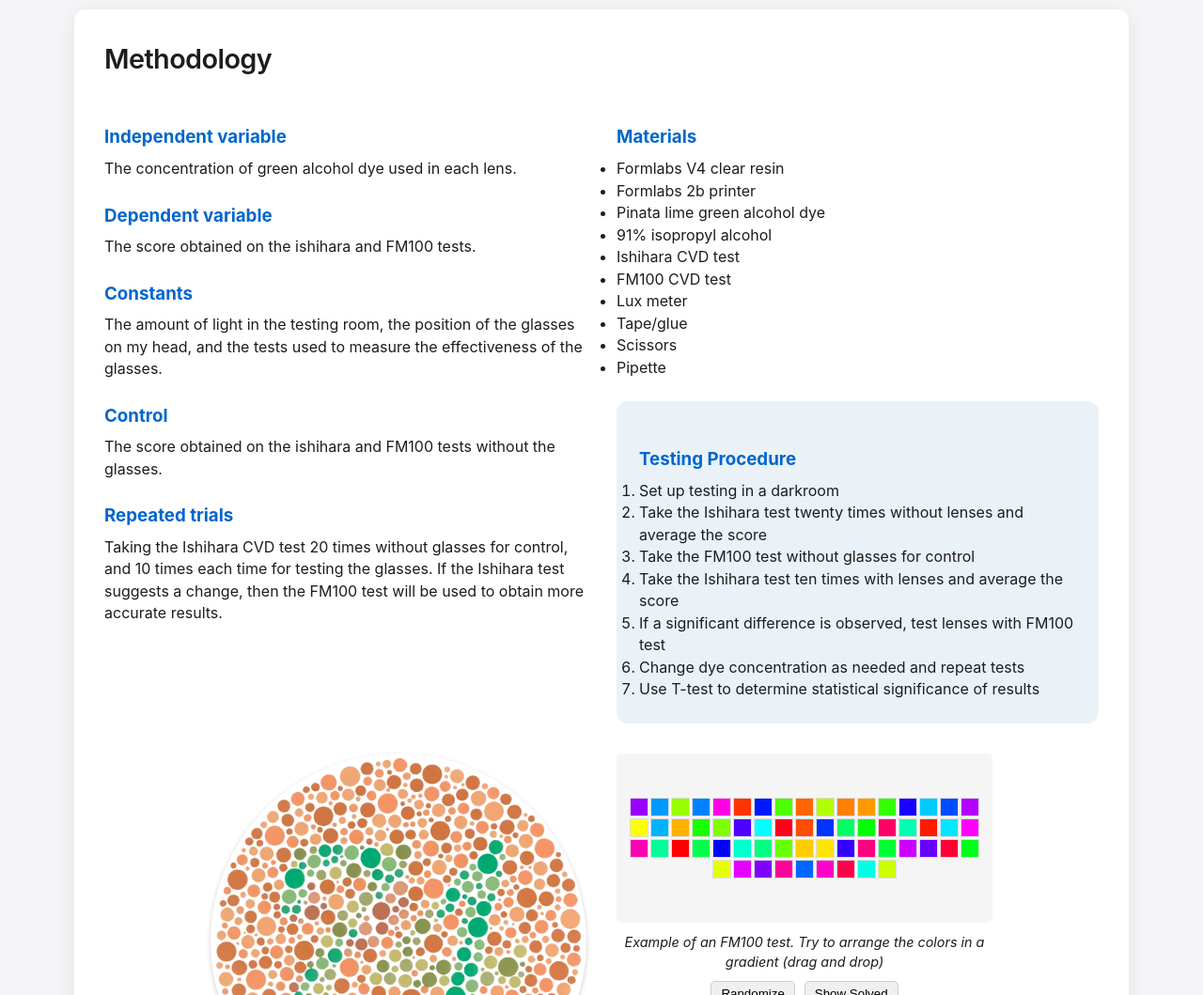
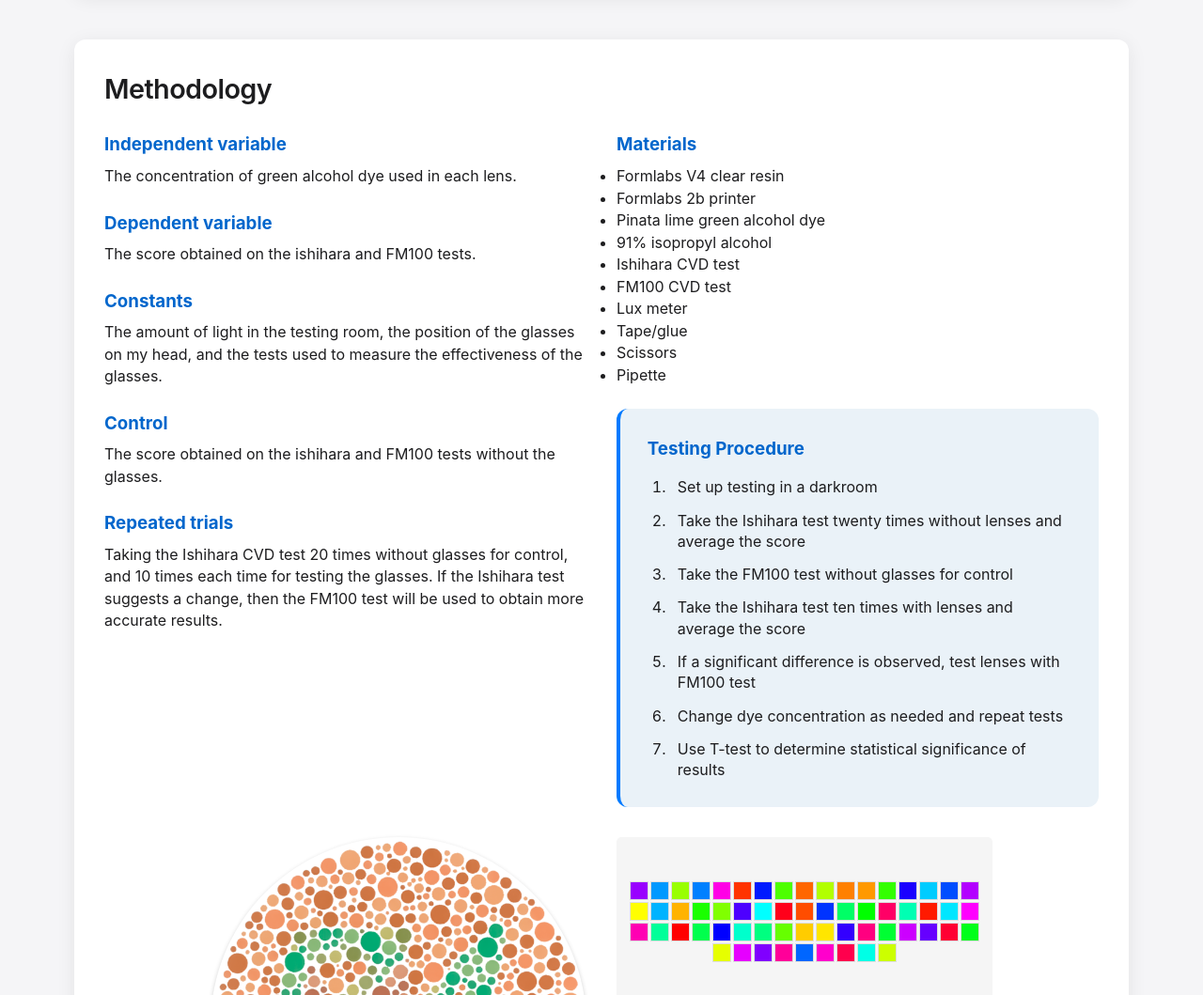
Before and after one commit to tarushvkodes/interactivesymposter, a plain HTML site: page index.html in a window 1280 px wide. Shown: the part 1540-2599 px from the top of the page at 94% size. Drawn offline with nearby package versions, Linux system fonts and the light colour scheme; animation ran at ten frames a second.

Commit message:
refactor: enhance two-column layout styles and improve interactive element design

```diff
--- a/css/styles.css
+++ b/css/styles.css
@@ -140,6 +140,18 @@ body {
     flex: 1 1 400px;
 }
 
+.two-column > div h3:first-child {
+    margin-top: 0;
+}
+
+.two-column > div ul {
+    margin-bottom: 1rem;
+}
+
+.two-column > div p:last-child {
+    margin-bottom: 0;
+}
+
 /* Info Boxes */
 .info-box {
     background-color: var(--light-color);
@@ -191,9 +203,38 @@ body {
 /* Interactive Elements */
 .interactive-element {
     background-color: #eaf2f8;
-    padding: 1.5rem;
+    padding: 1.8rem;
     border-radius: var(--border-radius);
     margin-top: 1.5rem;
+    border-left: 4px solid var(--accent-color);
+    transition: transform 0.3s ease, box-shadow 0.3s ease;
+}
+
+.interactive-element:hover {
+    transform: translateY(-4px);
+    box-shadow: 0 6px 24px rgba(0, 0, 0, 0.08);
+}
+
+.interactive-element h3 {
+    margin-top: -0.3rem;
+    margin-bottom: 1rem;
+    color: var(--secondary-color);
+}
+
+.interactive-element ol {
+    margin: 0;
+    padding-left: 1.5rem;
+    list-style-position: outside;
+}
+
+.interactive-element ol li {
+    margin-bottom: 0.8rem;
+    padding-left: 0.5rem;
+    line-height: 1.4;
+}
+
+.interactive-element ol li:last-child {
+    margin-bottom: 0;
 }
 
 /* Image Container */
```
